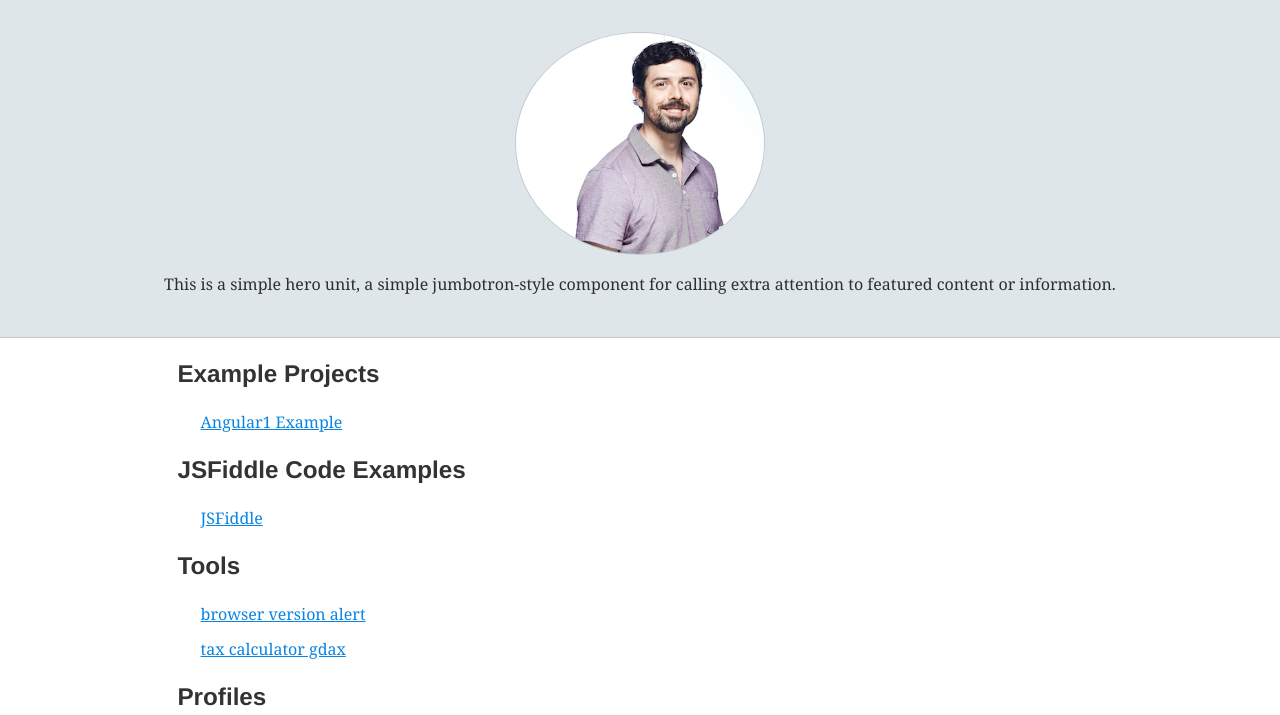
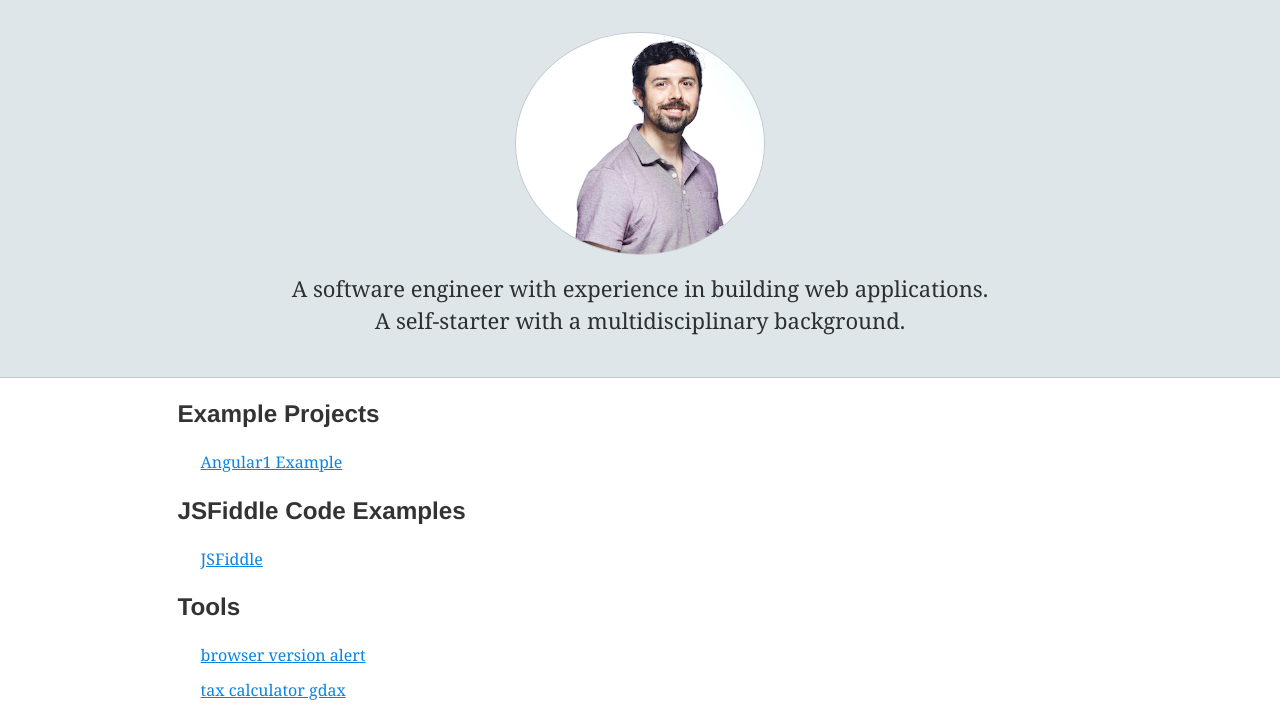
Before and after one commit to asarenski/asarenski.github.io, a Gatsby site: page / in a window 1280 px wide. Shown: the part 85-800 px from the top of the page. Built offline with nearby package versions, Linux system fonts and the light colour scheme; Gatsby itself is replaced by a stand-in of ours.

Commit message:
changed styling for jumbotron

```diff
--- a/src/components/jumbotron.js
+++ b/src/components/jumbotron.js
@@ -19,9 +19,10 @@ const Jumbotron = () => {
       }}>
         <Image style={{ borderRadius: '50%', border: `1px solid ${colorPalette.border}` }} />
       </div>
-      <p style={{ textAlign: 'center' }}>
-        This is a simple hero unit, a simple jumbotron-style component for calling
-        extra attention to featured content or information.
+      <p style={{ textAlign: 'center', fontSize: '22px' }}>
+        A software engineer with experience in building web applications.
+        <br/>
+        A self-starter with a multidisciplinary background.
       </p>
     </div>
   );
```
